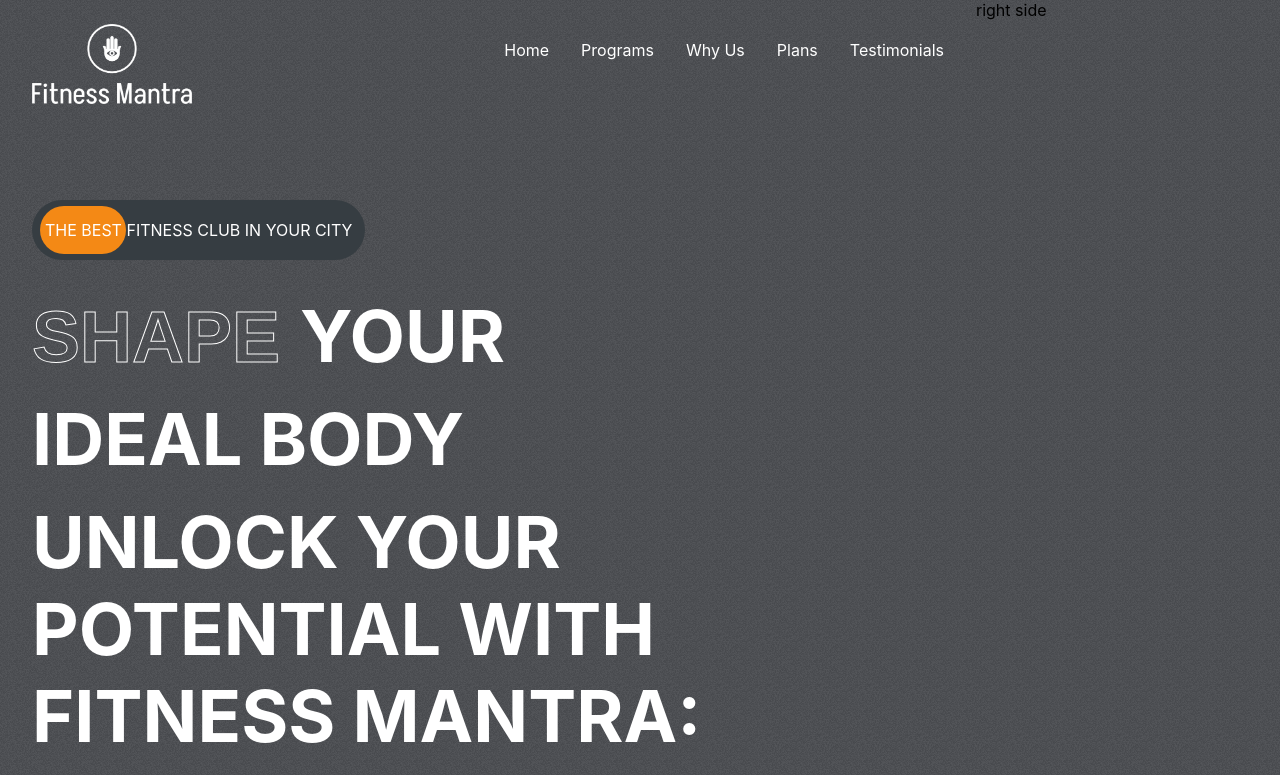
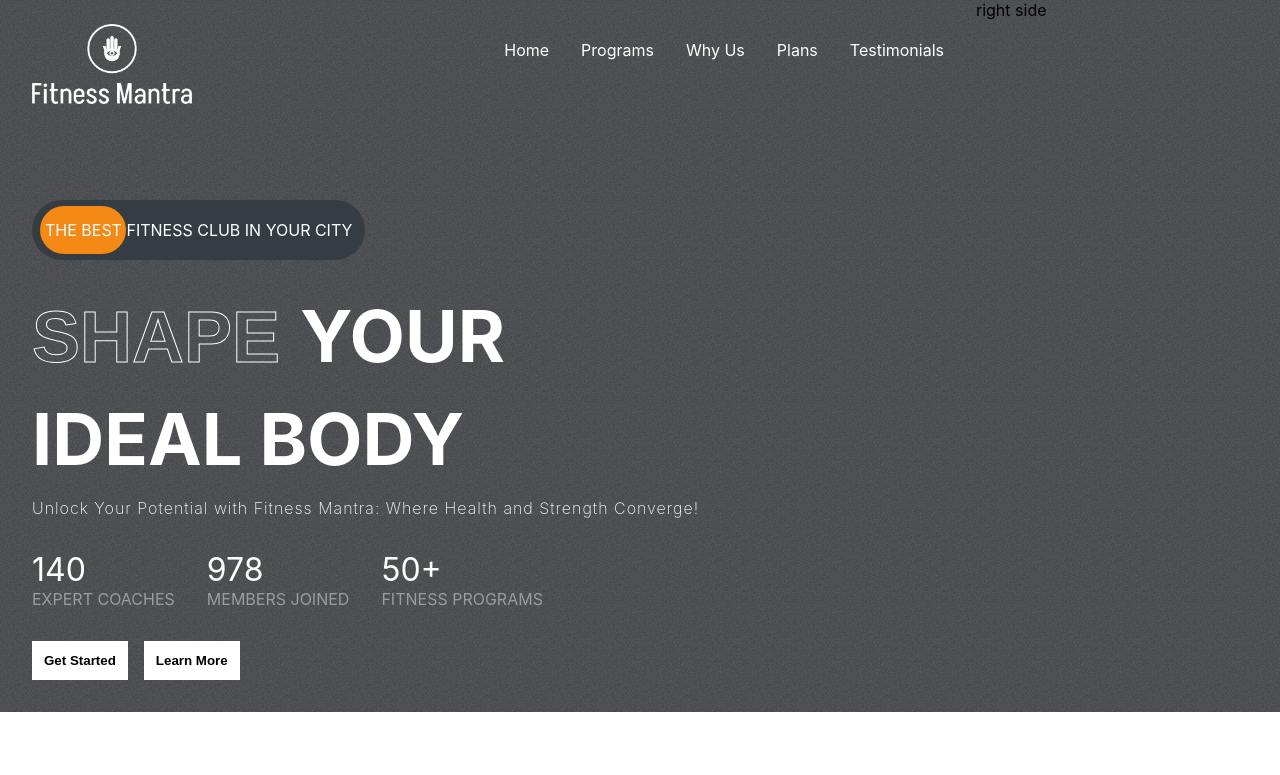
Before and after one commit to ananya-gta/Fitness-Mantra, a React (Create React App) app: page / in a window 1280 px wide. Shown: the top 775 px of the page. Built offline with nearby package versions, Linux system fonts and the light colour scheme.

Commit message:
Update hero section with new text, figures, and buttons

```diff
--- a/src/App.css
+++ b/src/App.css
@@ -1,12 +1,12 @@
 /* make variables */
 :root {
-  --lightgray: #D9D9D9;
+  --lightgray: #d9d9d9;
   --gray: #9c9c9c;
   --orange: #f48915;
-  --darkGrey: #464D53;
+  --darkGrey: #464d53;
   --caloryCard: #656565;
   --planCard: linear-gradient(210.41deg, #fa5042 1.14%, #ffa739 100.75%);
-  --appColor:  #3c3f45;
+  --appColor: #3c3f45;
 }
 
 .App {
@@ -19,13 +19,25 @@
   overflow: hidden;
 }
 
-::-webkit-scrollbar{
+::-webkit-scrollbar {
   display: none;
 }
 
 .stroke-text {
   color: transparent;
   font-family: Arial, Helvetica, sans-serif;
-  -webkit-text-stroke-color: white ;
+  -webkit-text-stroke-color: white;
   -webkit-text-stroke-width: 1px;
 }
+
+.btn {
+  background-color: white;
+  padding: 0.5rem;
+  font-weight: bold;
+  border: 4px solid transparent;
+  transition: 300ms all;
+}
+
+.btn:hover {
+  cursor: pointer;
+}
--- a/src/components/Hero/Hero.jsx
+++ b/src/components/Hero/Hero.jsx
@@ -15,7 +15,7 @@
           <span>The best fitness club in your city</span>
         </div>
 
-        {/* Heading on the hero page */}
+        {/* Heading of the hero page */}
         <div className="hero-text">
           <div>
             <span className="stroke-text">Shape </span>
@@ -28,6 +28,28 @@
             <span>Unlock Your Potential with Fitness Mantra: Where Health and Strength Converge!</span>
           </div>
         </div>
+
+        {/* figures */}
+        <div className="figures">
+            <div>
+                <span>140</span>
+                <span>expert coaches</span>
+            </div>
+            <div>
+                <span>978</span>
+                <span>members joined</span>
+            </div>
+            <div>
+                <span>50+</span>
+                <span>fitness programs</span>
+            </div>
+        </div>
+
+    {/* hero buttons */}
+    <div className="hero-buttons">
+        <button className="btn">Get Started</button>
+        <button className="btn">Learn More</button>
+    </div>
       </div>
       <div className="right">right side</div>
     </div>
--- a/src/components/Hero/hero.css
+++ b/src/components/Hero/hero.css
@@ -54,3 +54,41 @@
     color: white;
     text-overflow: inherit;
 }
+
+.hero-text>div:nth-of-type(3) {
+    font-size: 1rem;
+    font-weight: 200;
+    text-transform: none;
+    letter-spacing: 1px;
+    width: 80%;
+}
+
+.figures {
+    display: flex;
+    gap: 2rem;
+}
+
+.figures>div {
+    display: flex;
+    flex-direction: column;
+}
+
+.figures>div>span:nth-of-type(1) {
+    color: white;
+    font-size: 2rem;
+}
+
+.figures>div>span:nth-of-type(2) {
+    color: var(--gray);
+    text-transform: uppercase;
+}
+
+.hero-buttons {
+    display: flex;
+    gap: 1rem;
+    font-weight: normal;
+}
+
+.hero-buttons>:nth-child(1) {
+
+}
```
